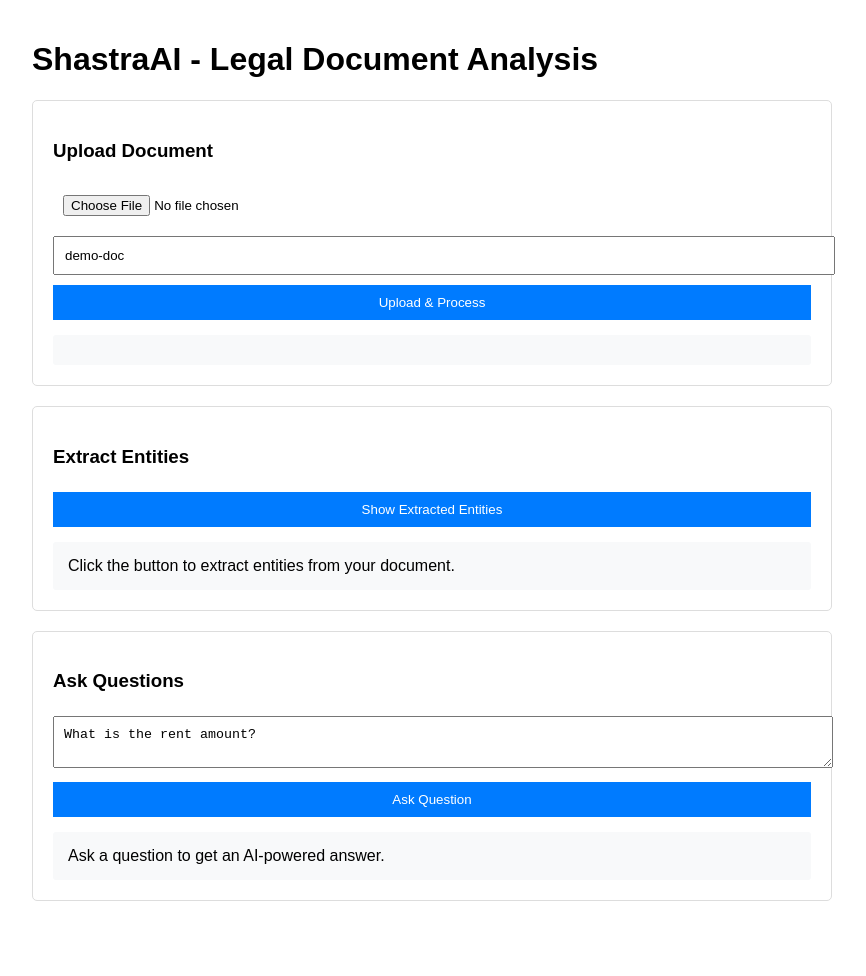
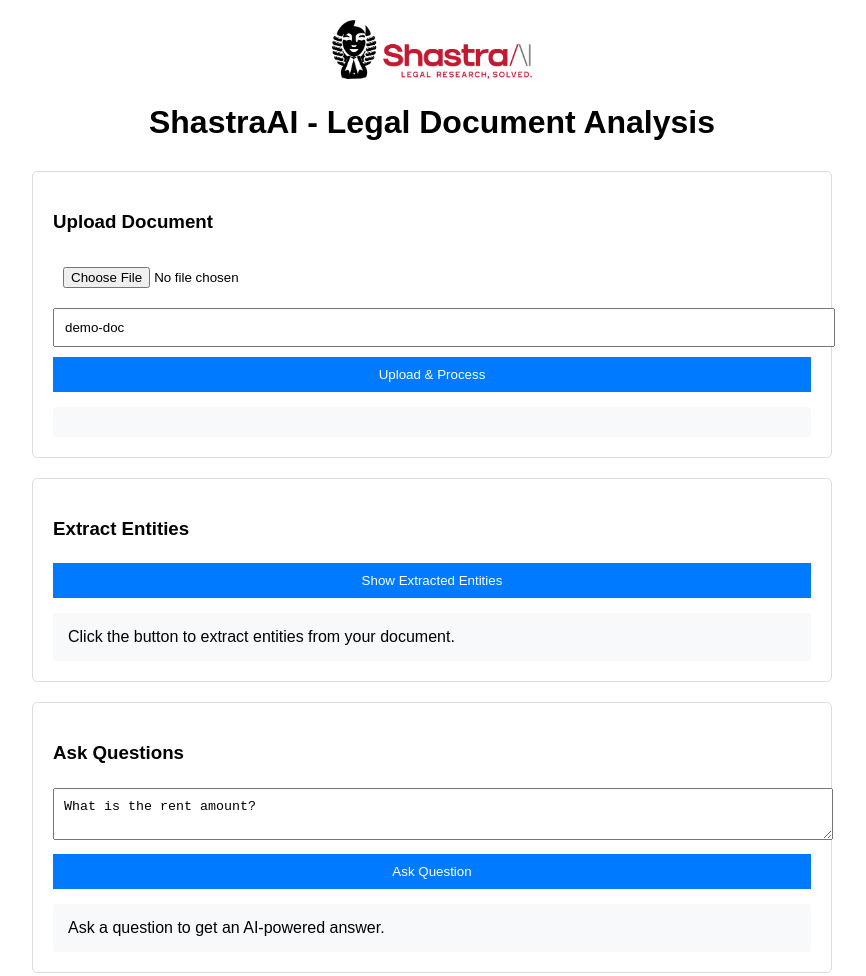
Before and after one commit to aranyoray/shastraAI, a website: page index.html in a window 1280 px wide. Shown: the whole page, without its empty margins (208-1074 px from the left). Before the commit the page ends 941 px from the top, so only its background shows below. Drawn offline with Linux system fonts and the light colour scheme; no server answers.

Commit message:
Add ShastraAI logo to website header

```diff
--- a/index.html
+++ b/index.html
@@ -11,7 +11,10 @@
     </style>
 </head>
 <body>
-    <h1>ShastraAI - Legal Document Analysis</h1>
+    <div style="text-align: center; margin-bottom: 30px;">
+        <img src="shastraAI_logo.png" alt="ShastraAI Logo" style="max-width: 200px; height: auto;">
+        <h1>ShastraAI - Legal Document Analysis</h1>
+    </div>
 
     <div class="section">
         <h3>Upload Document</h3>
```
Also changed, not shown: shastraAI_logo.png (added).
